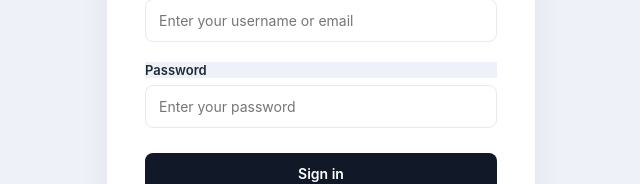
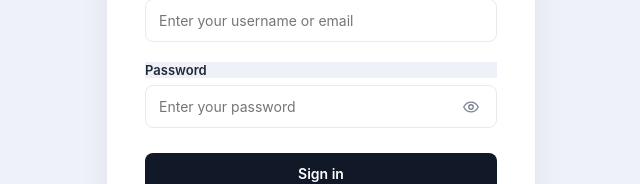
Before and after one commit to avviiiral/Personal_Wealth_Monitoring_System, an Angular app in the folder frontend/: page /login in a window 1280 px wide. Shown: the part 379-563 px from the top of the page, without its empty margins (319-959 px from the left). Built offline with nearby package versions, Linux system fonts and the light colour scheme.

Commit message:
Add password visibility toggle to login page

```diff
--- a/frontend/src/features/login/login.component.html
+++ b/frontend/src/features/login/login.component.html
@@ -40,13 +40,38 @@
       <div class="form-group">
         <label for="password"> Password </label>
 
+        <div class="password-input-wrapper">
           <input
             id="password"
-          type="password"
+            [type]="showPassword ? 'text' : 'password'"
             formControlName="password"
             autocomplete="current-password"
             placeholder="Enter your password"
           />
+
+          <button
+            type="button"
+            class="password-toggle"
+            (click)="togglePasswordVisibility()"
+            [attr.aria-label]="showPassword ? 'Hide password' : 'Show password'"
+            [attr.aria-pressed]="showPassword"
+            [attr.title]="showPassword ? 'Hide password' : 'Show password'"
+          >
+            @if (showPassword) {
+              <svg viewBox="0 0 24 24" aria-hidden="true" focusable="false">
+                <path d="M3 3l18 18" />
+                <path d="M10.6 10.6a2 2 0 0 0 2.8 2.8" />
+                <path d="M9.9 5.1A10.8 10.8 0 0 1 12 4.9c6.2 0 9.8 7.1 9.8 7.1a17.4 17.4 0 0 1-3 3.7" />
+                <path d="M6.6 6.6C3.8 8.5 2.3 12 2.3 12s3.5 7.1 9.7 7.1c1.2 0 2.3-.2 3.2-.7" />
+              </svg>
+            } @else {
+              <svg viewBox="0 0 24 24" aria-hidden="true" focusable="false">
+                <path d="M2.3 12s3.5-6.5 9.7-6.5 9.7 6.5 9.7 6.5-3.5 6.5-9.7 6.5S2.3 12 2.3 12Z" />
+                <circle cx="12" cy="12" r="3" />
+              </svg>
+            }
+          </button>
+        </div>
 
         @if (loginForm.controls.password.touched && loginForm.controls.password.invalid) {
           <span class="field-error"> Password is required. </span>
--- a/frontend/src/features/login/login.component.scss
+++ b/frontend/src/features/login/login.component.scss
@@ -134,6 +134,58 @@
   box-shadow: 0 0 0 3px rgba(17, 24, 39, 0.08);
 }
 
+.password-input-wrapper {
+  position: relative;
+}
+
+.password-input-wrapper input {
+  padding-right: 46px;
+}
+
+.password-toggle {
+  position: absolute;
+  top: 50%;
+  right: 10px;
+  transform: translateY(-50%);
+
+  display: flex;
+  align-items: center;
+  justify-content: center;
+
+  width: 32px;
+  height: 32px;
+  padding: 0;
+
+  border: 0;
+  border-radius: 6px;
+
+  background: transparent;
+  color: var(--muted);
+
+  cursor: pointer;
+}
+
+.password-toggle:hover {
+  background: var(--surface-line);
+  color: var(--ink);
+}
+
+.password-toggle:focus-visible {
+  outline: 2px solid var(--ink);
+  outline-offset: 2px;
+}
+
+.password-toggle svg {
+  width: 18px;
+  height: 18px;
+
+  fill: none;
+  stroke: currentColor;
+  stroke-width: 1.8;
+  stroke-linecap: round;
+  stroke-linejoin: round;
+}
+
 .field-error {
   display: block;
   margin-top: 5px;
@@ -142,7 +194,7 @@
   font-size: 12px;
 }
 
-form button {
+form > button {
   width: 100%;
 
   margin-top: 5px;
@@ -160,11 +212,11 @@ form button {
   cursor: pointer;
 }
 
-form button:hover:not(:disabled) {
+form > button:hover:not(:disabled) {
   opacity: 0.92;
 }
 
-form button:disabled {
+form > button:disabled {
   cursor: not-allowed;
   opacity: 0.55;
 }
--- a/frontend/src/features/login/login.component.ts
+++ b/frontend/src/features/login/login.component.ts
@@ -24,11 +24,17 @@ export class LoginComponent {
 
   error = '';
 
+  showPassword = false;
+
   readonly loginForm = this.fb.nonNullable.group({
     username: ['', Validators.required],
 
     password: ['', Validators.required],
   });
+
+  togglePasswordVisibility(): void {
+    this.showPassword = !this.showPassword;
+  }
 
   // ==========================================================
   // LOGIN
```
Lines whose indentation alone changed are shown as unchanged.
